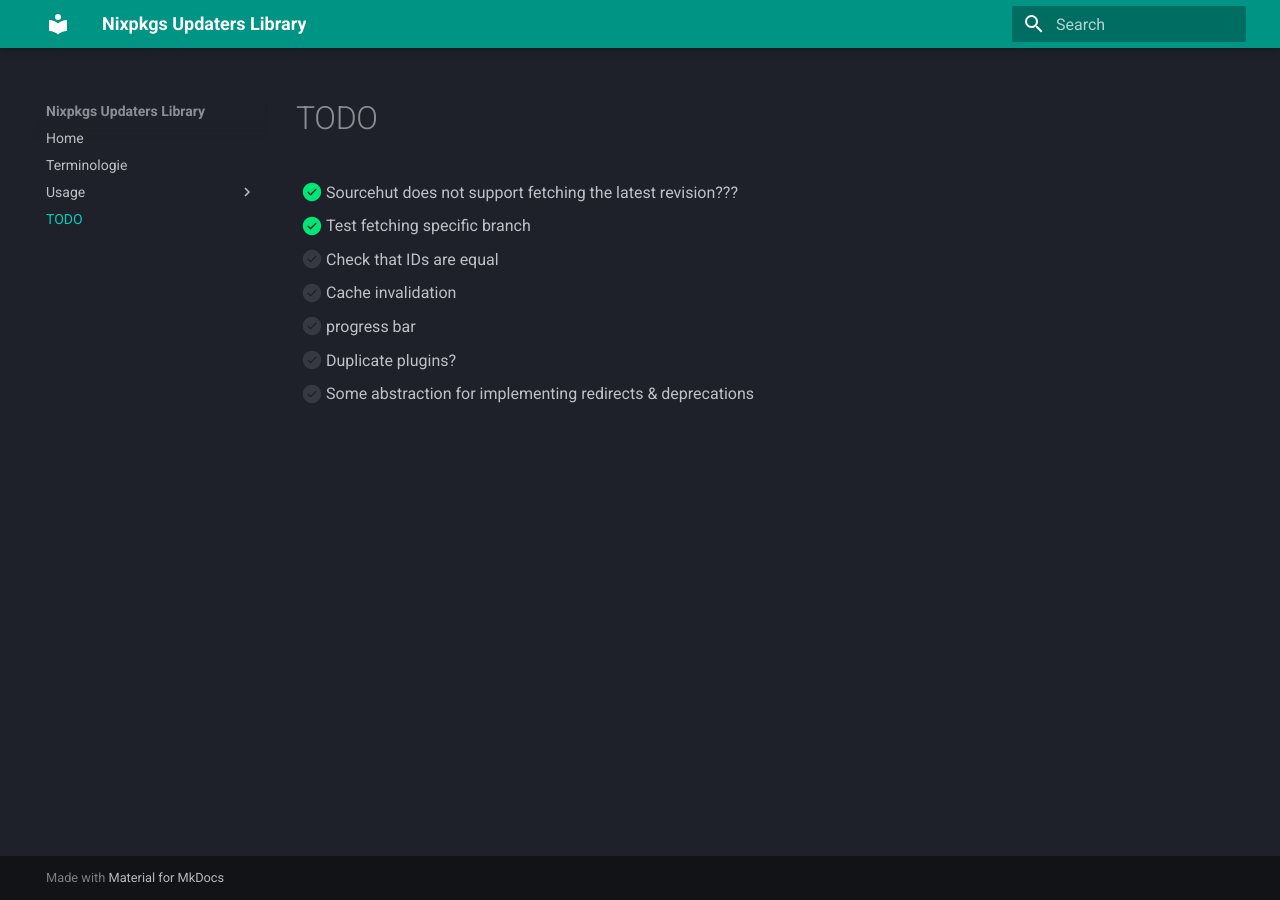
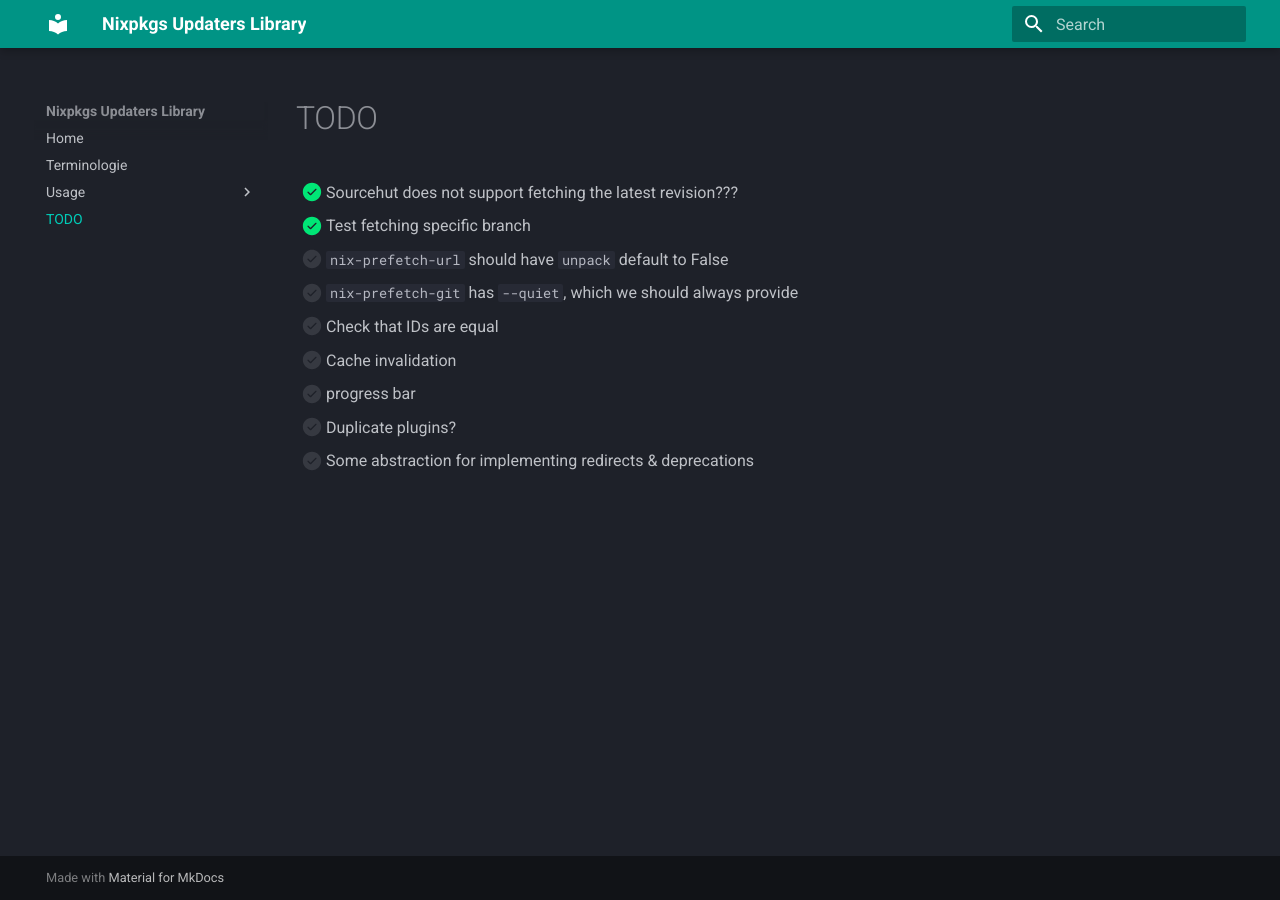
Before and after one commit to PerchunPak/nixpkgs-updaters-library, an MkDocs documentation site: the page built from docs/todo.md, in a window 1280 px wide. Built offline with MkDocs 1.6.1 and Material for MkDocs 9.7.7, drawn with Linux system fonts in a browser that asks for light colours.

Commit message:
Add a few more TODOs

```diff
--- a/docs/todo.md
+++ b/docs/todo.md
@@ -2,6 +2,8 @@
 
 - [x] Sourcehut does not support fetching the latest revision???
 - [x] Test fetching specific branch
+- [ ] `nix-prefetch-url` should have `unpack` default to False
+- [ ] `nix-prefetch-git` has `--quiet`, which we should always provide
 - [ ] Check that IDs are equal
 - [ ] Cache invalidation
 - [ ] progress bar
```
